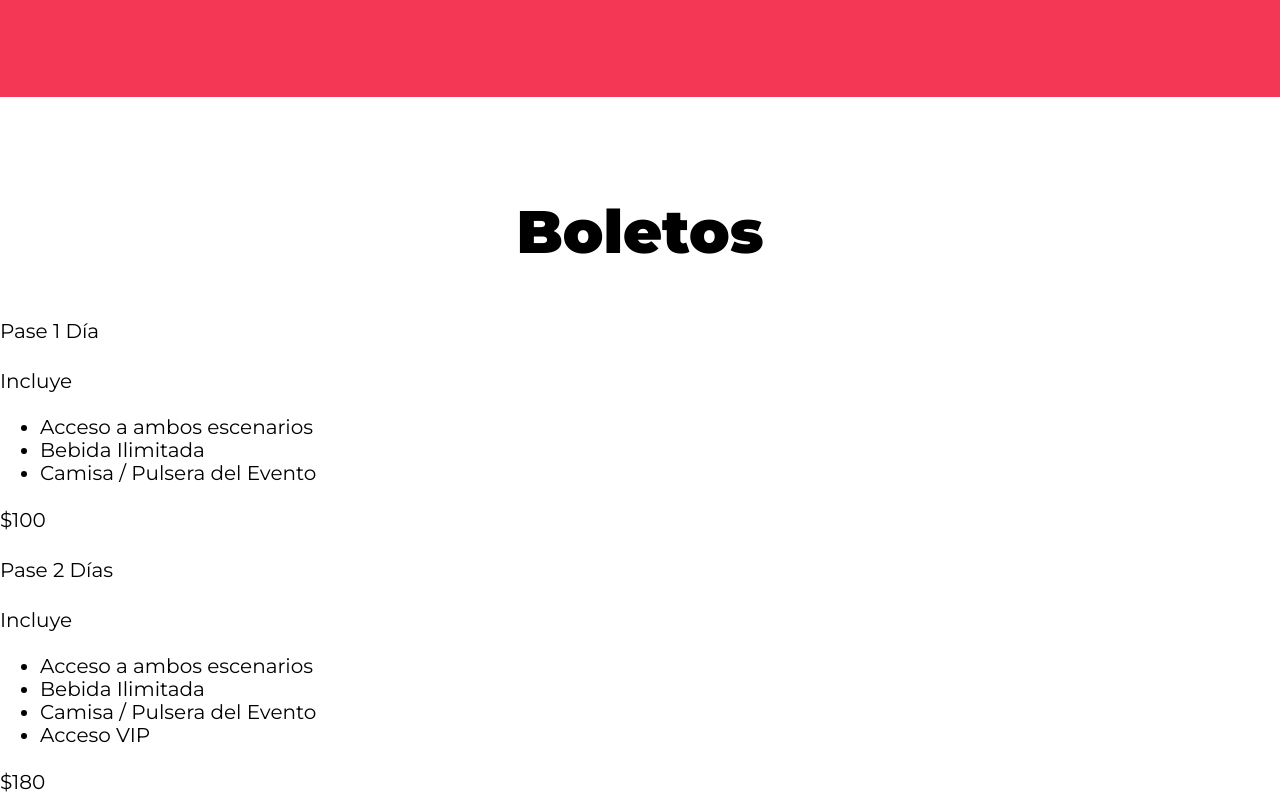
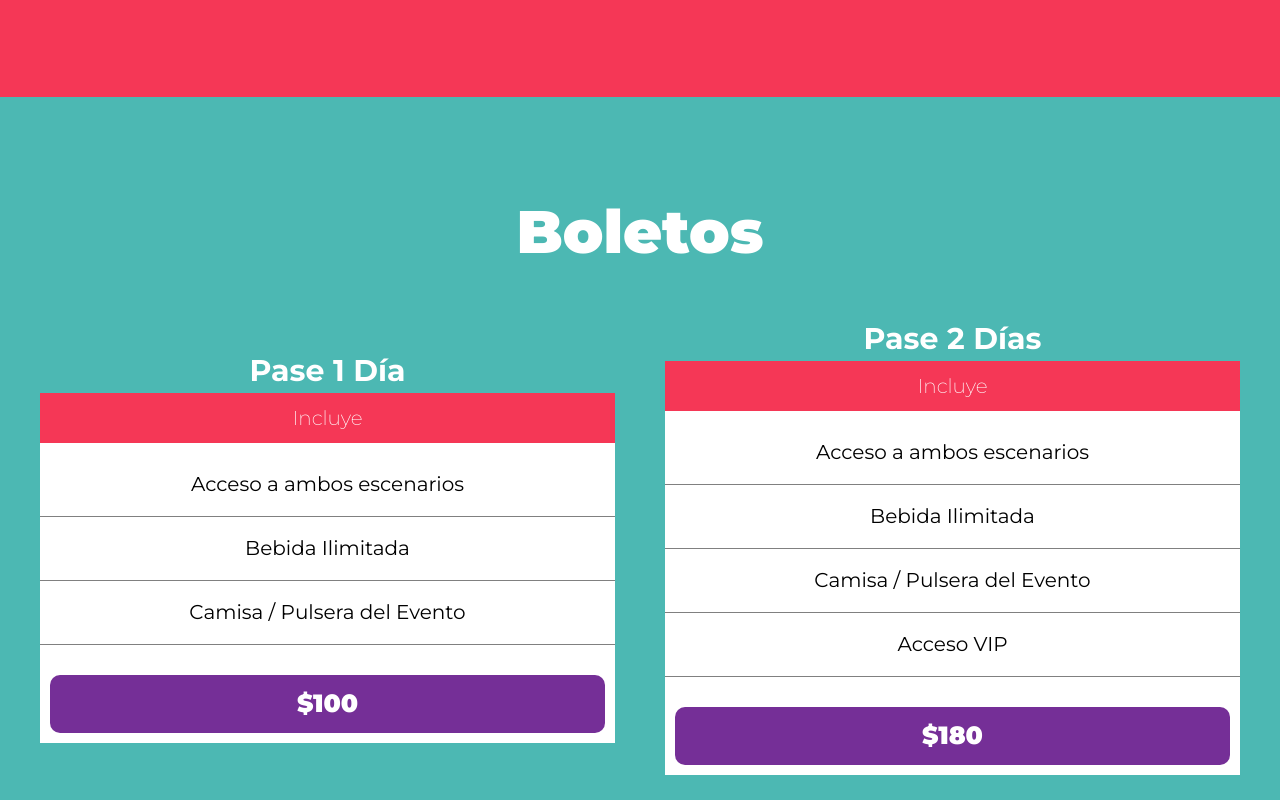
Before and after one commit to AlexEscano/FestivalDeMusica, a website: page index.html in a window 1280 px wide. Shown: the part 2642-3442 px from the top of the page. Drawn offline with Linux system fonts and the light colour scheme.

Commit message:
finalizando boletos

```diff
--- a/src/scss/layout/_boletos.scss
+++ b/src/scss/layout/_boletos.scss
@@ -0,0 +1,78 @@
+@use 'base/variables' as v;
+@use 'base/mixins' as m;
+@use 'sass:color';
+
+.contenedor-boletos {
+    background-color: v.$verde;
+
+    h3 {
+        color: v.$blanco;
+    }
+    .boletos {
+        transition: transform ease .2s;
+        @include m.contenedor;
+        @include m.tablet {
+            @include m.grid(2)
+        }
+        &:hover {
+            transform: scale(1.1);
+        }
+    }
+
+}
+
+.pase {
+    background-color: v.$blanco;
+
+    .pase-nombre {
+        text-align: center;
+        font-size: 3rem;
+        font-weight: bold;
+        color: v.$blanco;
+        background-color: v.$verde;
+        margin: 0;
+
+    }
+    .pase-header {
+        background-color: v.$rosa;
+        padding: 1rem;
+        p {
+            margin: 0;
+            text-align: center;
+            font-weight: 200;
+            color: v.$blanco;
+        }
+    }
+}
+
+.pase-body {
+    ul {
+        padding: 0;
+    }
+    li {
+        list-style: none;
+        text-align: center;
+        padding: 2rem 0;
+        border-bottom: solid 1px color.adjust(v.$negro, $lightness: 50%);
+
+        &:first-of-type {
+            padding: 1rem 0 2rem 0;
+        }
+    }
+
+}
+
+.pase-footer {
+
+    padding: 1rem;
+    p {
+        background-color: v.$morado;
+        margin: 0;
+        padding: 1rem;
+        text-align: center;
+        color: v.$blanco;
+        font-weight: 1000;
+        font-size: 2.5rem;
+        border-radius: 1rem;
+    }
+}
--- a/src/scss/layout/_lineup.scss
+++ b/src/scss/layout/_lineup.scss
@@ -23,14 +23,14 @@
     .bg-amarillo {
         background-color: v.$amarillo;
         li:nth-child(odd) {
-            background-color: adjust-color(v.$amarillo, $lightness:10%);
+            background-color: color.adjust(v.$amarillo, $lightness:10%);
         }
     }
 
     .bg-verde {
         background-color: v.$verde;
         li:nth-child(odd) {
-            background-color: adjust-color(v.$verde, $lightness:10%);
+            background-color: color.adjust(v.$verde, $lightness:10%);
         }
     }
 }
```
Also changed, not shown: build/css/app.css.
